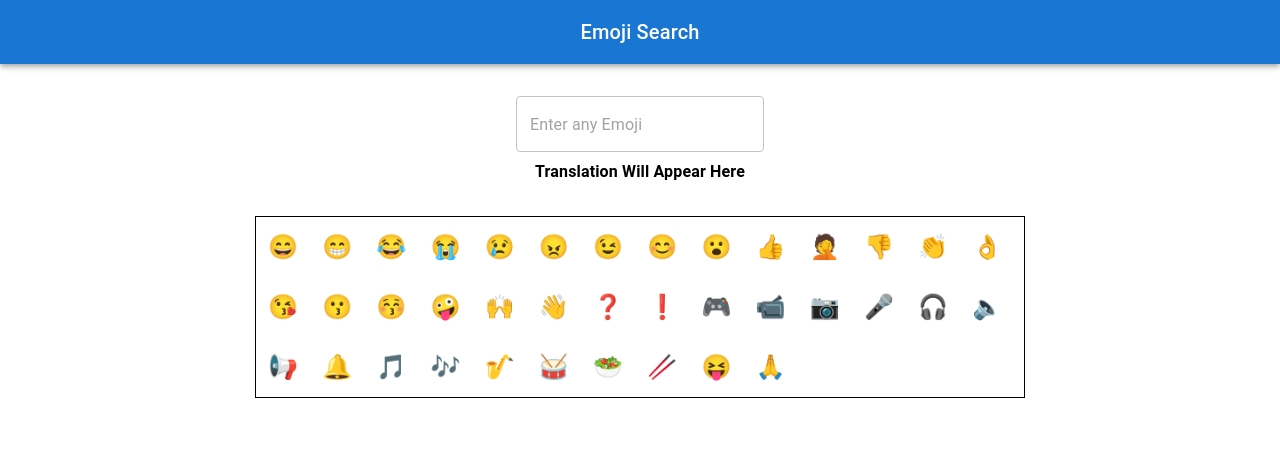
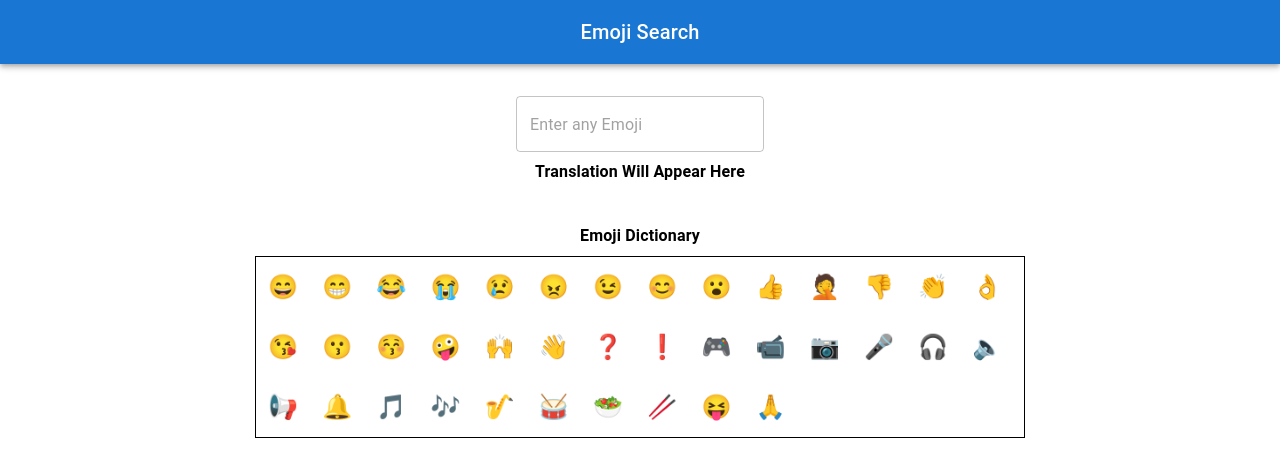
Before and after one commit to yashrojesara/emoji-dictionary, a React (Create React App) app: page / in a window 1280 px wide. Shown: the top 476 px of the page. Built offline with nearby package versions, Linux system fonts and the light colour scheme.

Commit message:
display emoji name on click of it

```diff
--- a/package.json
+++ b/package.json
@@ -6,6 +6,7 @@
     "@emotion/react": "^11.9.3",
     "@emotion/styled": "^11.9.3",
     "@mui/material": "^5.9.2",
+    "@mui/styles": "^5.9.3",
     "@testing-library/jest-dom": "^5.16.4",
     "@testing-library/react": "^13.3.0",
     "@testing-library/user-event": "^13.5.0",
--- a/src/Components/EmojiDictionary.jsx
+++ b/src/Components/EmojiDictionary.jsx
@@ -1,23 +1,43 @@
 import { Typography } from "@mui/material";
 import React from "react";
 import { emojiList } from "./emoji";
+import { makeStyles } from "@mui/styles";
 
-function EmojiDictionary() {
+const useStyles = makeStyles({
+  root: {
+    marginTop: "2em",
+    display: "flex",
+    flexDirection: "column",
+    alignItems: "center",
+  },
+  emoji: {
+    border: "1px solid",
+    display: "flex",
+    flexFlow: "wrap",
+    maxWidth: "60%",
+    height: "100%",
+  },
+});
+
+function EmojiDictionary(props) {
+  const { setSearchValue } = props;
+  const classes = useStyles();
+
   return (
-    <div
-      style={{
-        display: "flex",
-        height: "100%",
-        maxWidth: "60%",
-        flexFlow: "wrap",
-        marginTop: "2em",
-        border: "1px solid",
-      }}
+    <div className={classes.root}>
+      <Typography
+        style={{ margin: "0.5em", fontSize: "1em", fontWeight: "bold" }}
       >
+        Emoji Dictionary
+      </Typography>
+      <div className={classes.emoji}>
         {emojiList.map((emoji) => {
           return (
             <Typography
-            style={{ margin: "0.5em", fontSize: "1.5em" }}
+              onClick={() => {
+                setSearchValue(`${emoji.emoji}- ${emoji.name}`);
+              }}
+              style={{ margin: "0.5em", fontSize: "1.5em", cursor: "pointer" }}
               key={emoji.name}
             >
               {emoji.emoji}
@@ -25,6 +45,7 @@ function EmojiDictionary() {
           );
         })}
       </div>
+    </div>
   );
 }
 
--- a/src/Components/EmojiSearchComponent.jsx
+++ b/src/Components/EmojiSearchComponent.jsx
@@ -2,8 +2,20 @@ import { Typography, TextField } from "@mui/material";
 import React, { useState, useEffect } from "react";
 import { emojiList } from "./emoji";
 import EmojiDictionary from "./EmojiDictionary";
+import { makeStyles } from "@mui/styles";
+
+const useStyles = makeStyles({
+  root: {
+    display: "flex",
+    justifyContent: "center",
+    marginTop: "2em",
+    flexDirection: "column",
+    alignItems: "center",
+  },
+});
 
 function EmojiSearchComponent() {
+  const classes = useStyles();
   const [emoji, setEmoji] = useState("");
   const [searchValue, setSearchValue] = React.useState("");
 
@@ -28,15 +40,7 @@ function EmojiSearchComponent() {
   }, [emoji]);
 
   return (
-    <div
-      style={{
-        display: "flex",
-        justifyContent: "center",
-        marginTop: "2em",
-        flexDirection: "column",
-        alignItems: "center",
-      }}
-    >
+    <div className={classes.root}>
       <TextField
         value={emoji}
         onChange={onChange}
@@ -50,10 +54,10 @@ function EmojiSearchComponent() {
           fontWeight: "bold",
         }}
       >
-        {searchValue ? searchValue : "Translation will appear here"}
+        {searchValue}
       </Typography>
 
-      <EmojiDictionary />
+      <EmojiDictionary setSearchValue={setSearchValue} />
     </div>
   );
 }
```
Also changed, not shown: 1 other file (tests, documents, lock files or other folders). Lines whose indentation alone changed are shown as unchanged.
